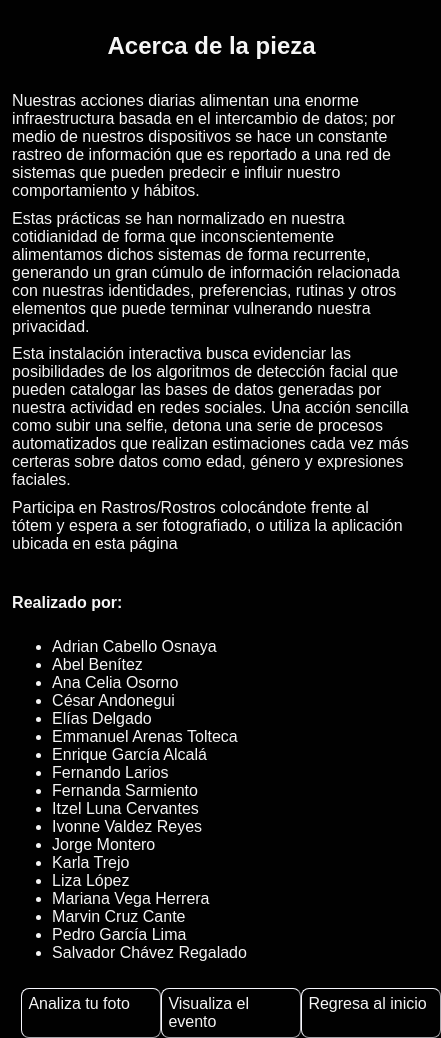
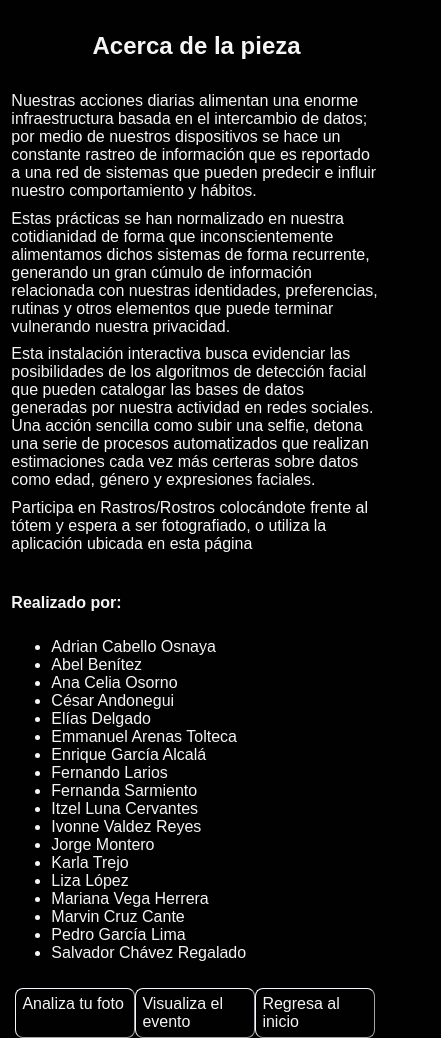
Before and after one commit to SoyUnCitrico/rastros-rostros, a website: page public/info.html in a window 390 px wide. Shown: the whole page, 441 px wide, since content can reach past the window. Drawn offline with Linux system fonts and the light colour scheme.

Commit message:
Agregando media-queries v5

```diff
--- a/public/css/about.css
+++ b/public/css/about.css
@@ -49,7 +49,7 @@ section {
 .buttonContainer {
   display: grid;
   grid-template-columns: repeat(3, 1fr);
-  width: 95%;
+  /* width: 95%; */
   /* justify-self: center; */
   justify-items: center;
 }
@@ -79,7 +79,7 @@ p {
 
 @media (max-width: 600px) {
   a {
-    width: 140px;
+    width: 120px;
     padding: .4rem;
   }
 
--- a/public/css/dataApp.css
+++ b/public/css/dataApp.css
@@ -82,7 +82,7 @@ a:hover{
 
 @media (max-width: 600px) {
   a {
-    width: 140px;
+    width: 120px;
     padding: .4rem;
   }
 }
```
